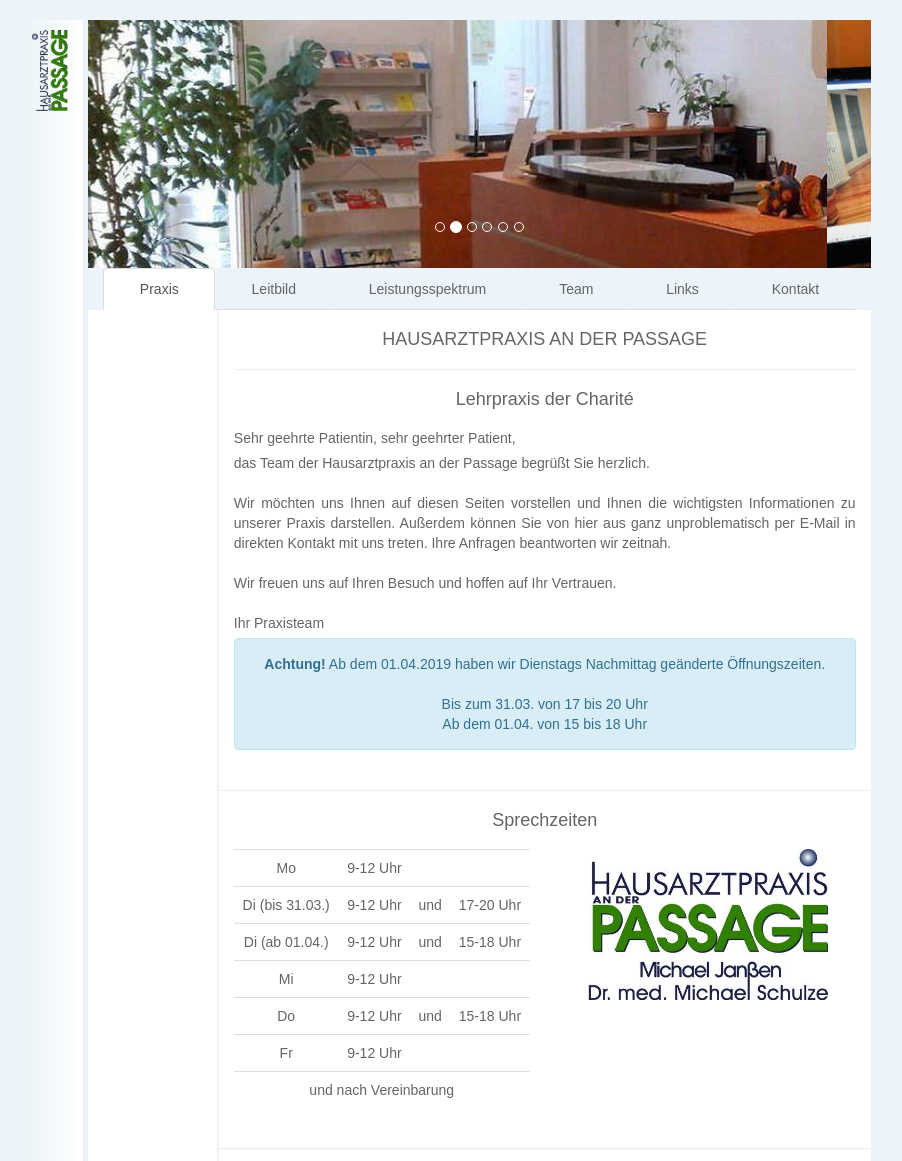
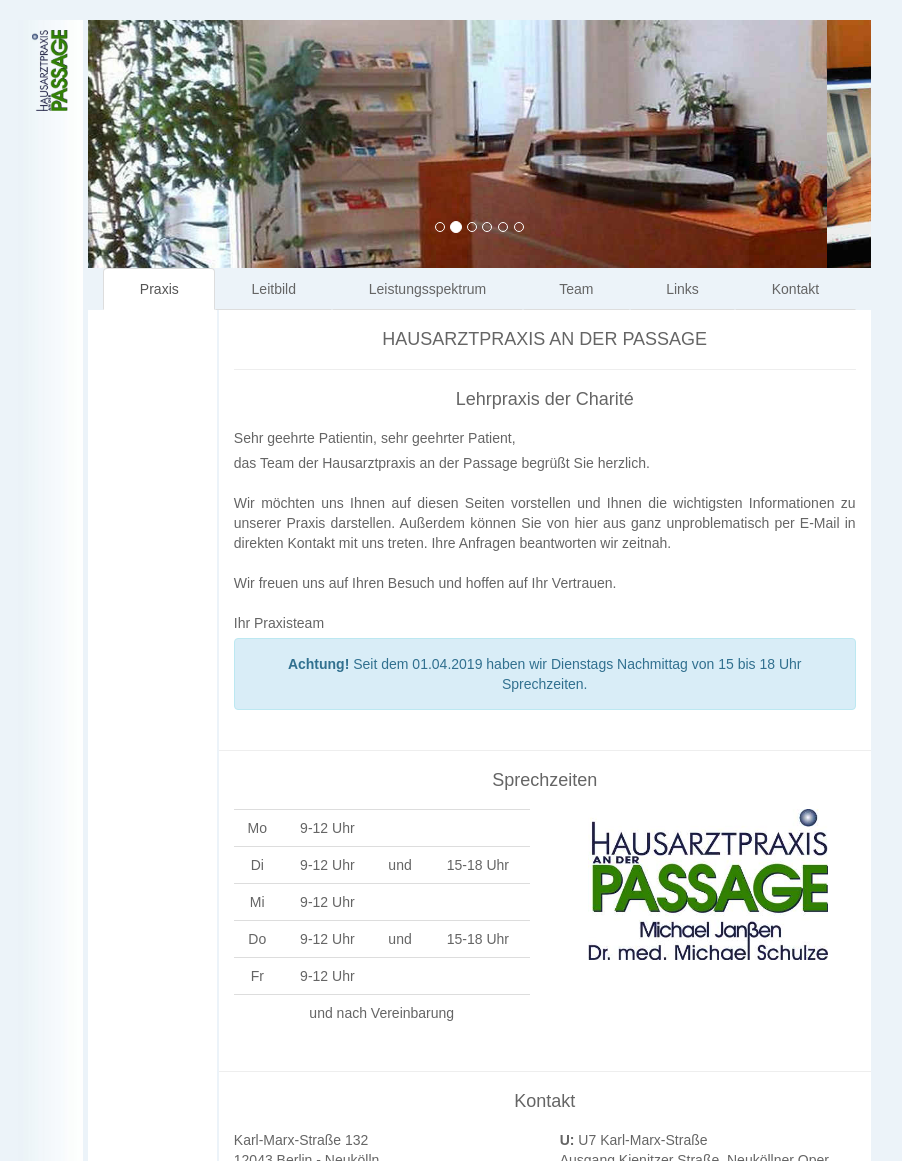
Before and after one commit to FinnLorbeer/hausarzt-passage, a plain HTML site: page index.html in a window 1280 px wide. Shown: the top 1161 px of the page, without its empty margins (196-1098 px from the left). Drawn offline with nearby package versions, Linux system fonts and the light colour scheme.

Commit message:
geaenderte Sprechzeiten

```diff
--- a/index.html
+++ b/index.html
@@ -130,12 +130,8 @@
                                             <br>
                                         </p>
                                         <div class="alert alert-info" role="alert">
-                                            <strong>Achtung!</strong> Ab dem 01.04.2019 haben wir Dienstags Nachmittag
-                                            geänderte Öffnungszeiten.
-                                            <br><br>
-                                            Bis zum 31.03. von 17 bis 20 Uhr
-                                            <br>
-                                            Ab dem 01.04. von 15 bis 18 Uhr
+                                            <strong>Achtung!</strong> Seit dem 01.04.2019 haben wir Dienstags Nachmittag
+                                            von 15 bis 18 Uhr Sprechzeiten.
                                         </div>
                                     </div>
                                     <div id="welcome-timetable" class="row">
@@ -151,13 +147,7 @@
                                                     <td colspan="2"></td>
                                                 </tr>
                                                 <tr>
-                                                    <td>Di (bis 31.03.)</td>
-                                                    <td>9-12 Uhr</td>
-                                                    <td>und</td>
-                                                    <td>17-20 Uhr</td>
-                                                </tr>
-                                                <tr>
-                                                    <td>Di (ab 01.04.)</td>
+                                                    <td>Di</td>
                                                     <td>9-12 Uhr</td>
                                                     <td>und</td>
                                                     <td>15-18 Uhr</td>
@@ -536,13 +526,7 @@
                                                 <td colspan="2"></td>
                                             </tr>
                                             <tr>
-                                                <td>Di (bis 31.03.)</td>
-                                                <td>9-12 Uhr</td>
-                                                <td>und</td>
-                                                <td>17-20 Uhr</td>
-                                            </tr>
-                                            <tr>
-                                                <td>Di (ab 01.04.)</td>
+                                                <td>Di</td>
                                                 <td>9-12 Uhr</td>
                                                 <td>und</td>
                                                 <td>15-18 Uhr</td>
```
